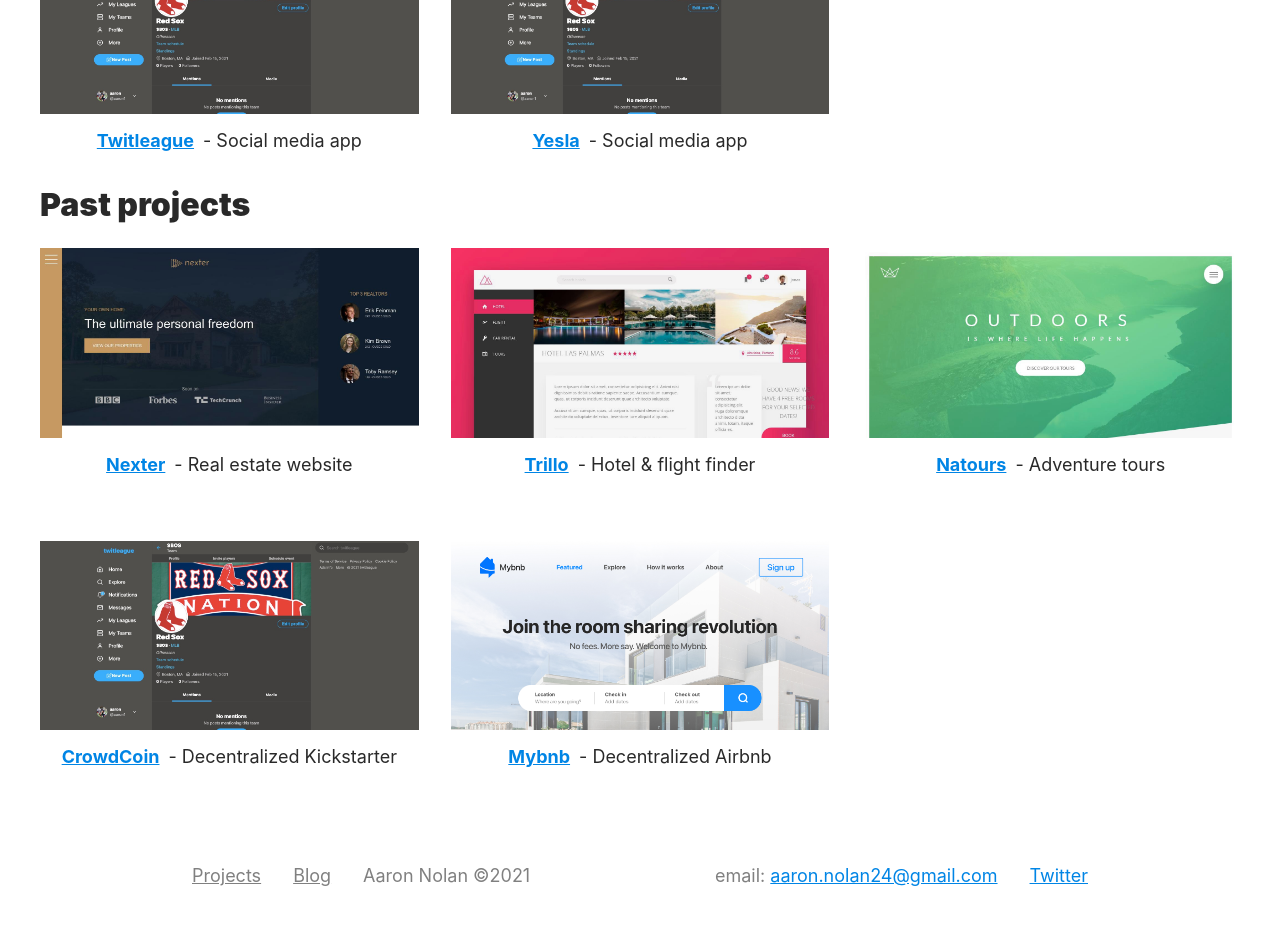
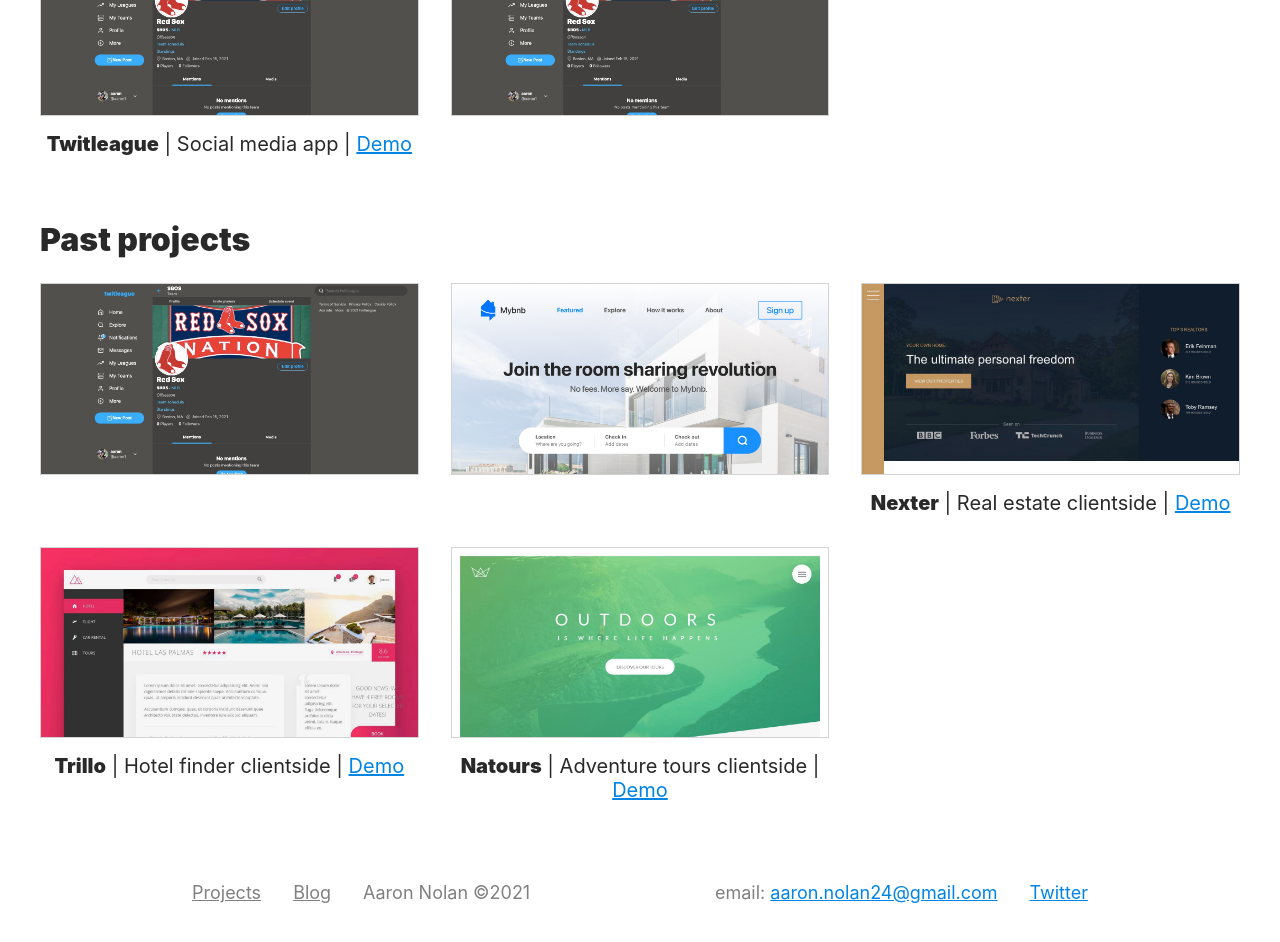
Before and after one commit to anolan23/Portfolio, a Next.js app: page /projects in a window 1280 px wide. Shown: the part 500-1442 px from the top of the page. Built offline with nearby package versions, Linux system fonts and the light colour scheme.

Commit message:
improve projects grid

```diff
--- a/components/Project.js
+++ b/components/Project.js
@@ -3,21 +3,28 @@ import Image from 'next/image';
 import styles from '../sass/Project.module.scss';
 
 function Project({ project }) {
-  const { title, src = '/', href = '/', description } = project;
+  const { title, src = '/', href, description } = project;
+
+  function renderCaption() {
+    if (!href) return;
+    return (
+      <div className={styles['project__caption']}>
+        <span className={styles['project__caption__title']} href={href}>
+          {title}
+        </span>
+        <span> | {description} | </span>
+        <a className={'link'} href={href}>
+          Demo
+        </a>
+      </div>
+    );
+  }
   return (
     <div className={styles['project']}>
       <div className={styles['project__image']}>
         <Image src={src} layout="fill" objectFit="cover" objectPosition="top" />
       </div>
-      <div className={styles['project__caption']}>
-        <span className={`${styles['project__caption__title']} link`}>
-          {title}
-        </span>
-        &nbsp;
-        <span className={`${styles['project__caption__description']}`}>
-          {`- ${description}`}
-        </span>
-      </div>
+      {renderCaption()}
     </div>
   );
 }
--- a/pages/projects/index.js
+++ b/pages/projects/index.js
@@ -9,46 +9,46 @@ function Projects() {
       title: 'Twitleague',
       src: '/twit.jpeg',
       description: 'Social media app',
-      href: '/',
+      href: 'https://twitleague-next-js.vercel.app',
     },
     {
       title: 'Yesla',
       src: '/twit.jpeg',
-      description: 'Social media app',
-      href: '/',
+      description: 'Copy of Telsa site for Frontend practice',
+      href: null,
     },
   ];
 
   const pastProjects = [
     {
+      title: 'CrowdCoin',
+      src: '/twit.jpeg',
+      description: 'Decentralized Kickstarter dapp',
+      href: null,
+    },
+    {
+      title: 'Mybnb',
+      src: '/mybnb.jpg',
+      description: 'Decentralized Airbnb clientside',
+      href: null,
+    },
+    {
       title: 'Nexter',
       src: '/nexter.jpeg',
-      description: 'Real estate website',
-      href: '/',
+      description: 'Real estate clientside',
+      href: 'https://nexter-ecru.vercel.app',
     },
     {
       title: 'Trillo',
       src: '/trillo.jpeg',
-      description: 'Hotel & flight finder',
-      href: '/',
+      description: 'Hotel finder clientside',
+      href: 'https://trillo-mu-sable.vercel.app',
     },
     {
       title: 'Natours',
       src: '/natours.jpeg',
-      description: 'Adventure tours',
-      href: '/',
-    },
-    {
-      title: 'CrowdCoin',
-      src: '/twit.jpeg',
-      description: 'Decentralized Kickstarter',
-      href: '/',
-    },
-    {
-      title: 'Mybnb',
-      src: '/mybnb.jpg',
-      description: 'Decentralized Airbnb',
-      href: '/',
+      description: 'Adventure tours clientside',
+      href: 'https://natours-rust-zeta.vercel.app',
     },
   ];
 
--- a/sass/Project.module.scss
+++ b/sass/Project.module.scss
@@ -1,23 +1,26 @@
 .project {
   display: flex;
   flex-direction: column;
+  align-items: center;
 
   &__image {
     position: relative;
     padding-top: 50%;
     width: 100%;
+    border: 1px solid lightgray;
   }
 
   &__caption {
-    display: flex;
-    justify-content: center;
-    margin: 1.6rem 0;
+    margin-top: 1.6rem;
+    font-size: 2rem;
+    text-align: center;
+
     &__title {
-      font-size: 1.8rem;
-      font-weight: 700;
+      font-size: inherit;
+      font-weight: 900;
     }
     &__description {
-      font-size: 1.8rem;
+      font-size: inherit;
     }
   }
 }
--- a/sass/pages/Projects.module.scss
+++ b/sass/pages/Projects.module.scss
@@ -6,8 +6,12 @@
     &__title {
       text-align: center;
       margin: 100px 0;
+      @media only screen and (max-width: 550px) {
+        font-size: 5.6rem;
+      }
     }
     &__section {
+      margin: 6.4rem 0;
       &__title {
         margin-bottom: 2.4rem;
       }
@@ -15,6 +19,14 @@
         display: grid;
         grid-template-columns: 1fr 1fr 1fr;
         gap: 3.2rem;
+        @media only screen and (max-width: 1100px) {
+          grid-template-columns: 1fr 1fr;
+          gap: 6.4rem;
+        }
+        @media only screen and (max-width: 600px) {
+          grid-template-columns: 1fr;
+          row-gap: 6.4rem;
+        }
       }
     }
   }
```
